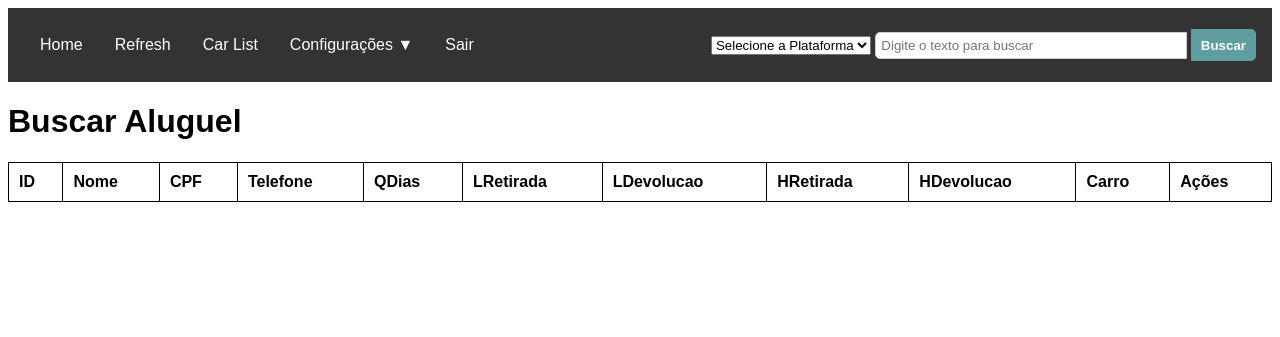
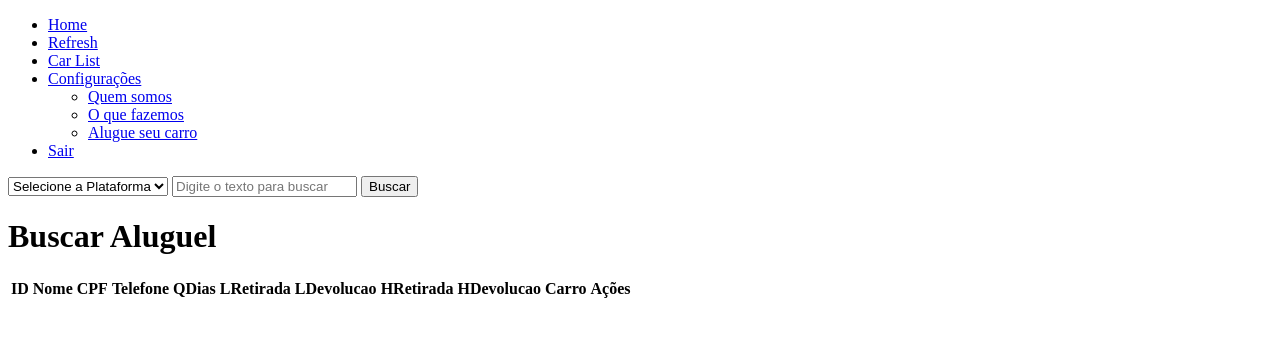
Before and after one commit to nicolasnebredun/AluguelCarros, a PHP site: page /teste.php in a window 1280 px wide. Shown: the top 337 px of the page. Run offline with PHP 8.4, Linux system fonts and the light colour scheme; lists and menus that the app fills with data are empty.

Commit message:
mudançateste

```diff
--- a/ALUCAR/teste.php
+++ b/ALUCAR/teste.php
@@ -5,96 +5,7 @@
     <meta name="viewport" content="width=device-width, initial-scale=1.0">
     <title>Buscar Aluguel</title>
     <style>
-        body {
-            font-family: Arial, sans-serif;
-        }
-        #menu {
-            background-color: #333;
-            overflow: hidden;
-        }
-        .menu-navigation {
-            display: flex;
-            justify-content: space-between;
-            align-items: center;
-            padding: 14px 16px;
-        }
-        #menu ul {
-            list-style-type: none;
-            margin: 0;
-            padding: 0;
-            display: flex;
-            align-items: center;
-        }
-        #menu ul li {
-            float: left;
-        }
-        #menu ul li a {
-            display: block;
-            color: white;
-            text-align: center;
-            padding: 14px 16px;
-            text-decoration: none;
-        }
-        #menu ul li a:hover {
-            background-color: #111;
-        }
-        #menu .sub-menus {
-            display: none;
-            position: absolute;
-            background-color: #333;
-        }
-        #menu .sub-menus li {
-            float: none;
-        }
-        #menu ul li:hover .sub-menus {
-            display: block;
-        }
-        #menu .dropdown-arrow::after {
-            content: " ▼";
-        }
-        #searchContainer {
-            display: flex;
-            align-items: center;
-            justify-content: center;
-        }
-        #searchContainer input[type="text"] {
-            padding: 5px;
-            width: 300px;
-            border-radius: 5px 0 0 5px;
-            border: solid 1px #ccc;
-            margin-right: -1px; /* Remove o espaço entre a borda do input e do botão */
-        }
-        #searchContainer button {
-            padding: 5px 10px;
-            background-color: #5F9EA0;
-            color: white;
-            border: none;
-            border-radius: 0 5px 5px 0;
-            font-weight: bold;
-            cursor: pointer;
-            height: 32px;
-            text-align: center;
-        }
-        table {
-            width: 100%;
-            border-collapse: collapse;
-            margin-top: 20px;
-        }
-        table, th, td {
-            border: 1px solid black;
-        }
-        th, td {
-            padding: 10px;
-            text-align: left;
-        }
-        .botao {
-            padding: 5px 10px;
-            background-color: #4CAF50;
-            color: white;
-            border: none;
-            border-radius: 5px;
-            text-decoration: none;
-        }
+
     </style>
 </head>
 <body>
```
